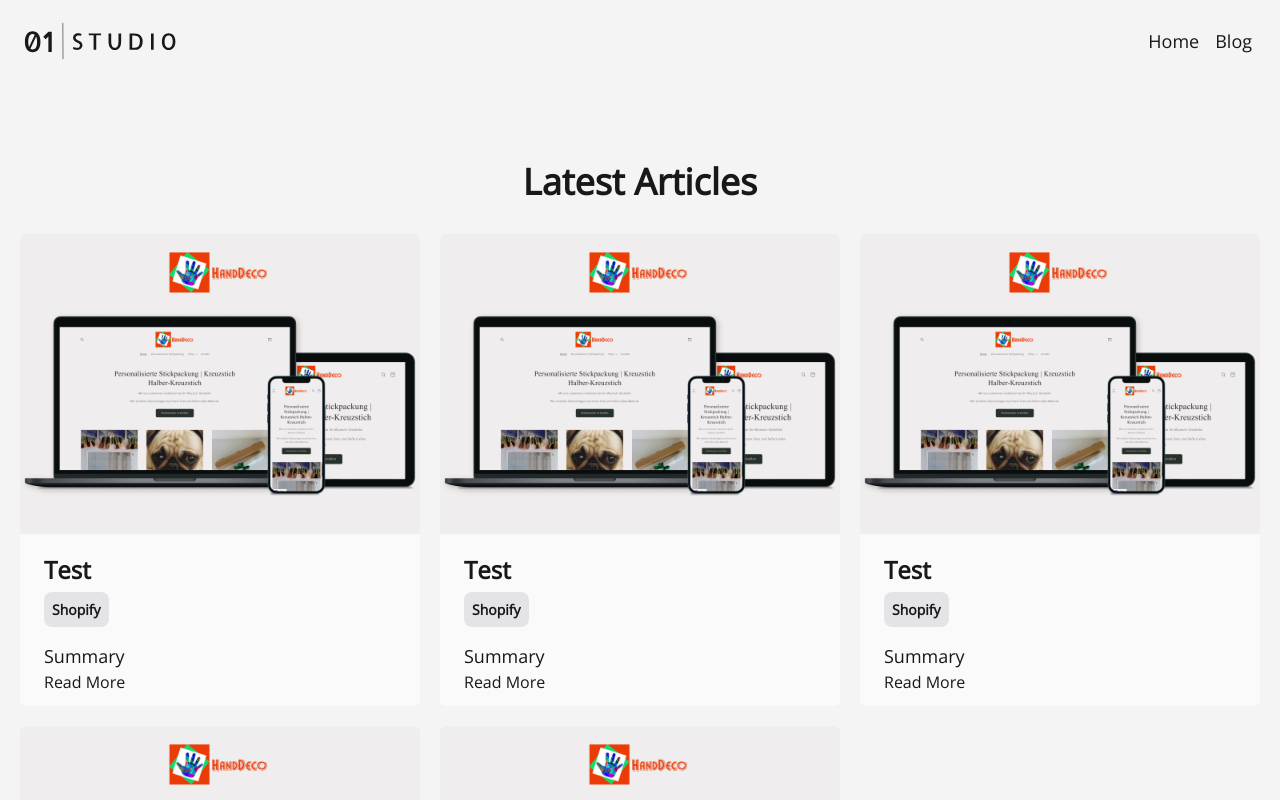
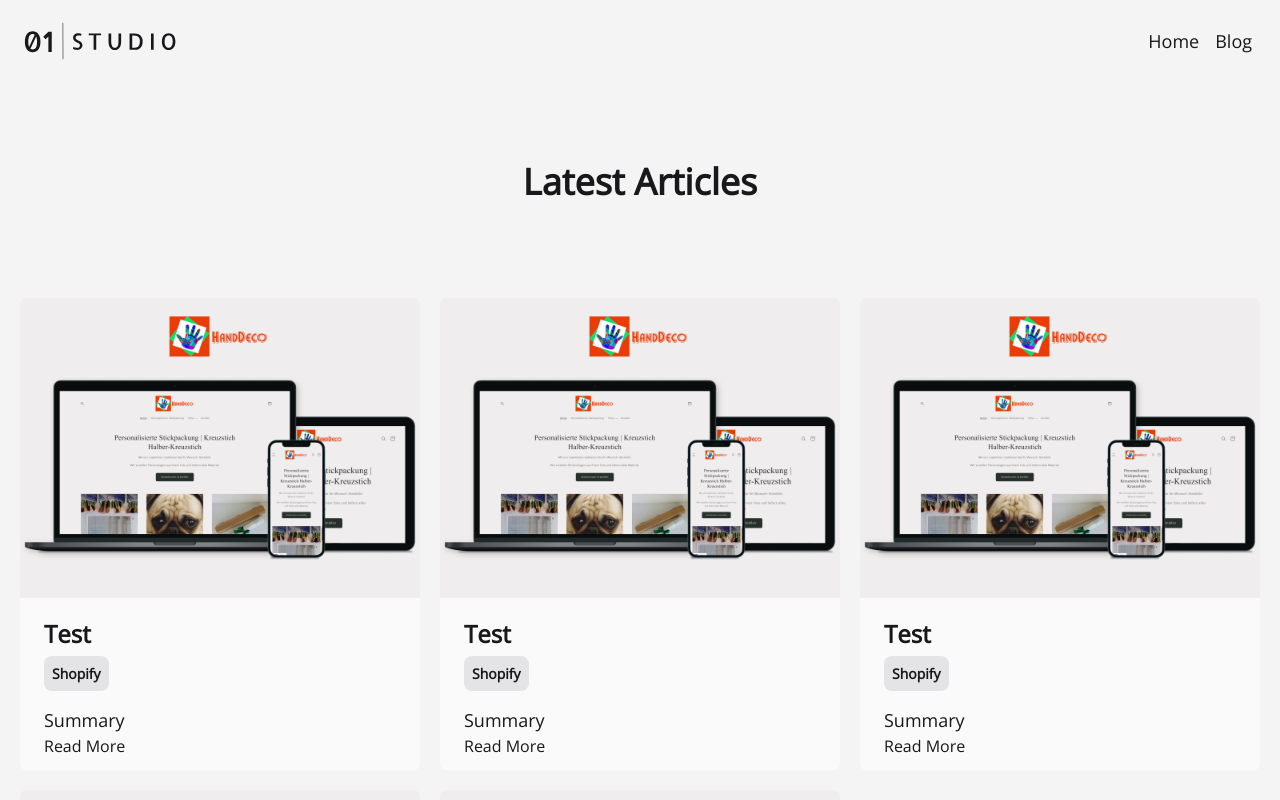
Before and after one commit to samjmerrick/zero-1, a Next.js app: page /blog in a window 1280 px wide. Shown: the top 800 px of the page. Built offline with nearby package versions, Linux system fonts and the light colour scheme; what tw-elements would draw is missing.

Commit message:
Small visual changes

```diff
--- a/components/ImageCard.tsx
+++ b/components/ImageCard.tsx
@@ -20,7 +20,6 @@ function ImageCard(props: {
                 items-center
                 rounded-lg
                 bg-zinc-50
-
                 md:flex-row
                 md:space-x-5"
       onClick={() => openUrl(props.url)}
@@ -29,7 +28,7 @@ function ImageCard(props: {
         src={props.image}
         width={600}
         height={500}
-        className="rounded-lg md:h-1/2 md:w-1/2"
+        className="rounded-l-lg md:h-1/2 md:w-1/2"
       />
       <div className="p-5">{props.children}</div>
     </div>
--- a/pages/blog.tsx
+++ b/pages/blog.tsx
@@ -8,7 +8,7 @@ export default function Blog({ allBlogData }) {
   return (
     <Page meta={{ title: "Blog" }}>
       <Container>
-        <h2 className="pt-20 text-center">Latest Articles</h2>
+        <h2 className="py-20 text-center">Latest Articles</h2>
         <div className=" grid grid-cols-1 gap-5 md:grid-cols-2 lg:grid-cols-3">
           {allBlogData.map(({ id, title, summary, tags, image }) => (
             <div className=" rounded-md bg-zinc-50">
```
